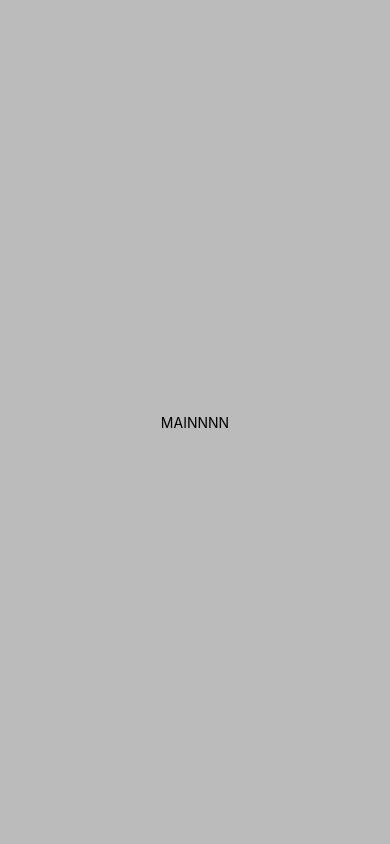
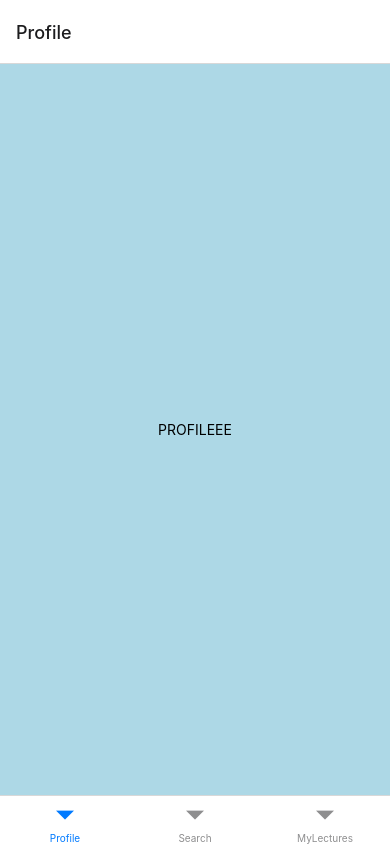
Before and after one commit to space-il/SpaceIL-RN, a React Native app: screen /Search in a window 390 px wide. Before the commit this address had no page. Built offline with nearby package versions, Linux system fonts and the light colour scheme.

Commit message:
Created tab navigator with initial pages (Profile, Search and MyLectures). Cleaned code.

```diff
--- a/package.json
+++ b/package.json
@@ -11,6 +11,7 @@
   },
   "dependencies": {
     "@react-native-masked-view/masked-view": "^0.2.6",
+    "@react-navigation/bottom-tabs": "^6.0.9",
     "@react-navigation/native": "^6.0.6",
     "@react-navigation/stack": "^6.0.11",
     "react": "17.0.2",
@@ -42,6 +43,7 @@
     "metro-react-native-babel-preset": "^0.66.2",
     "prettier": "^2.5.1",
     "react-test-renderer": "17.0.2",
+    "tsconfig-paths": "^3.12.0",
     "typescript": "^4.4.4"
   },
   "resolutions": {
--- a/src/constants/Colors.ts
+++ b/src/constants/Colors.ts
@@ -1,4 +1,7 @@
 export const COLORS = {
   BG_DEFAULT_TEMP: '#dad',
   LIGHT_GREY: '#bbb',
+  LIGHT_BLUE: '#ADD8E6',
+  LIGHT_GREEN: '#90ee90',
+  LIGHT_ORANGE: '#fed8b1',
 };
--- a/src/pages/Main.tsx
+++ b/src/pages/Main.tsx
@@ -1,8 +1,10 @@
 import React from 'react';
-import { StyleSheet, Text, View } from 'react-native';
-import { COLORS } from '../constants/Colors';
 import { StackNavigationProp } from '@react-navigation/stack';
 import { RootStackParamList } from '../App';
+import Profile from './tabs/Profile';
+import Search from './tabs/Search';
+import MyLectures from './tabs/MyLectures';
+import { createBottomTabNavigator } from '@react-navigation/bottom-tabs';
 
 type MainScreenNavigationProp = StackNavigationProp<RootStackParamList, 'Main'>;
 
@@ -10,21 +12,22 @@ interface Props {
   navigation: MainScreenNavigationProp;
 }
 
+type TabNavParamList = {
+  Profile: {};
+  Search: {};
+  MyLectures: {};
+};
+
+const BottomTabNav = createBottomTabNavigator<TabNavParamList>();
+
 const Main = ({ navigation }: Props) => {
   return (
-    <View style={styles.container}>
-      <Text>MAINNNN</Text>
-    </View>
+    <BottomTabNav.Navigator>
+      <BottomTabNav.Screen name="Profile" component={Profile} />
+      <BottomTabNav.Screen name="Search" component={Search} />
+      <BottomTabNav.Screen name="MyLectures" component={MyLectures} />
+    </BottomTabNav.Navigator>
   );
 };
 
-const styles = StyleSheet.create({
-  container: {
-    flex: 1,
-    justifyContent: 'center',
-    alignItems: 'center',
-    backgroundColor: COLORS.LIGHT_GREY,
-  },
-});
-
 export default Main;
--- /dev/null
+++ b/src/pages/tabs/MyLectures.tsx
@@ -0,0 +1,34 @@
+import React from 'react';
+import { StyleSheet, Text, View } from 'react-native';
+import { BottomTabNavigationProp } from '@react-navigation/bottom-tabs';
+import { TabNavParamList } from '../../App';
+import { COLORS } from '../../constants/Colors';
+
+type MyLecturesScreenNavigationProp = BottomTabNavigationProp<
+  TabNavParamList,
+  'MyLectures'
+>;
+
+interface Props {
+  navigation: MyLecturesScreenNavigationProp;
+}
+
+const MyLectures = ({ navigation }: Props) => {
+  return (
+    <View style={styles.container}>
+      <Text>MY LECTURES</Text>
+    </View>
+  );
+};
+
+const styles = StyleSheet.create({
+  container: {
+    flex: 1,
+    alignSelf: 'stretch',
+    backgroundColor: COLORS.LIGHT_ORANGE,
+    justifyContent: 'center',
+    alignItems: 'center',
+  },
+});
+
+export default MyLectures;
--- /dev/null
+++ b/src/pages/tabs/Profile.tsx
@@ -0,0 +1,34 @@
+import React from 'react';
+import { StyleSheet, Text, View } from 'react-native';
+import { BottomTabNavigationProp } from '@react-navigation/bottom-tabs';
+import { TabNavParamList } from '../../App';
+import { COLORS } from '../../constants/Colors';
+
+type ProfileScreenNavigationProp = BottomTabNavigationProp<
+  TabNavParamList,
+  'Profile'
+>;
+
+interface Props {
+  navigation: ProfileScreenNavigationProp;
+}
+
+const Profile = ({ navigation }: Props) => {
+  return (
+    <View style={styles.container}>
+      <Text>PROFILEEE</Text>
+    </View>
+  );
+};
+
+const styles = StyleSheet.create({
+  container: {
+    flex: 1,
+    alignSelf: 'stretch',
+    backgroundColor: COLORS.LIGHT_BLUE,
+    justifyContent: 'center',
+    alignItems: 'center',
+  },
+});
+
+export default Profile;
--- /dev/null
+++ b/src/pages/tabs/Search.tsx
@@ -0,0 +1,34 @@
+import React from 'react';
+import { StyleSheet, Text, View } from 'react-native';
+import { BottomTabNavigationProp } from '@react-navigation/bottom-tabs';
+import { TabNavParamList } from '../../App';
+import { COLORS } from '../../constants/Colors';
+
+type SearchScreenNavigationProp = BottomTabNavigationProp<
+  TabNavParamList,
+  'Search'
+>;
+
+interface Props {
+  navigation: SearchScreenNavigationProp;
+}
+
+const Search = ({ navigation }: Props) => {
+  return (
+    <View style={styles.container}>
+      <Text>SEARCHHH</Text>
+    </View>
+  );
+};
+
+const styles = StyleSheet.create({
+  container: {
+    flex: 1,
+    alignSelf: 'stretch',
+    backgroundColor: COLORS.LIGHT_GREEN,
+    justifyContent: 'center',
+    alignItems: 'center',
+  },
+});
+
+export default Search;
```
Also changed, not shown: 1 other file (tests, documents, lock files or other folders).
